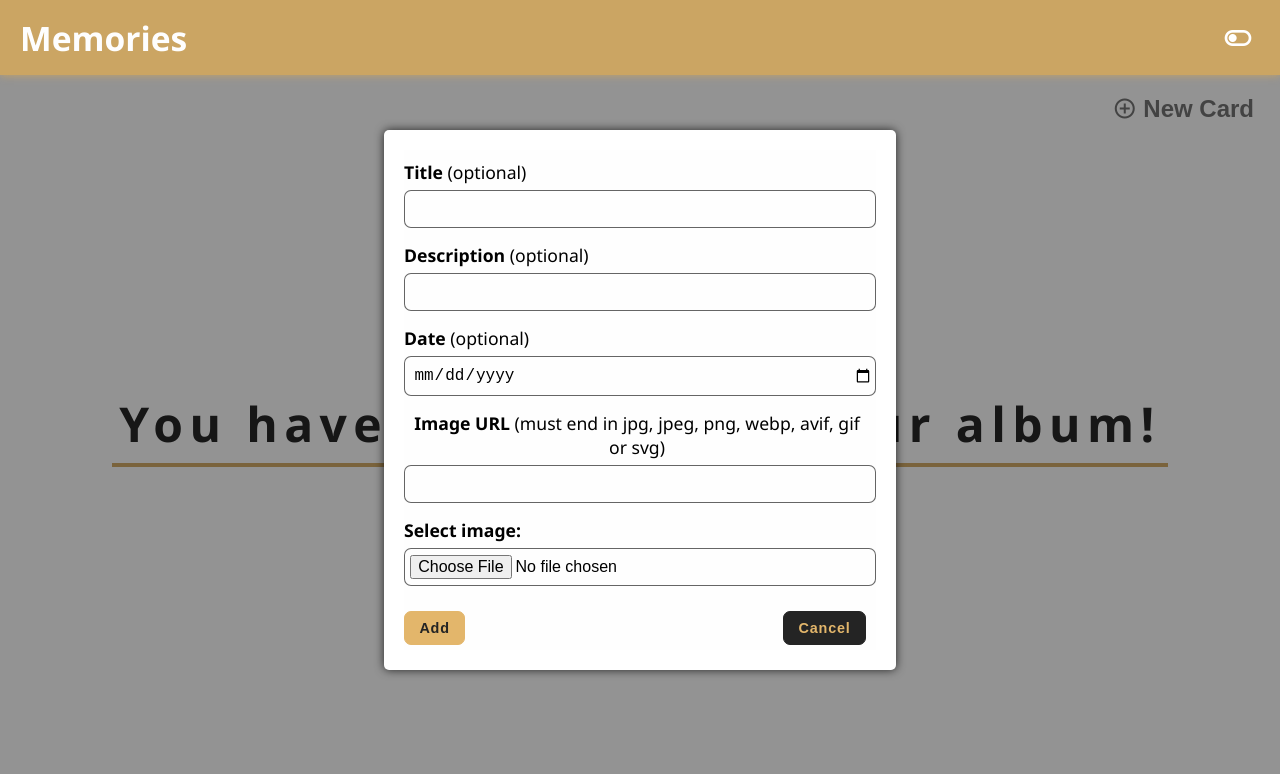
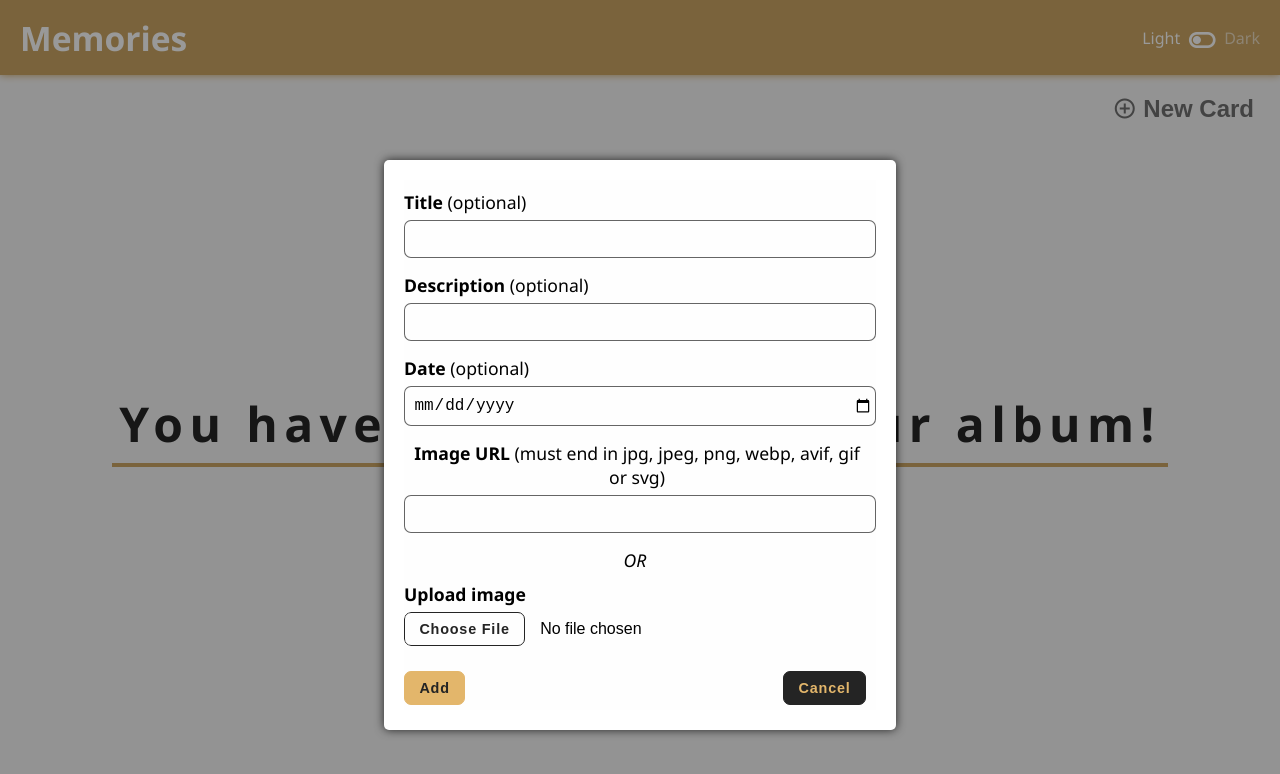
Before and after one commit to vanykardjikian/memories, a React (Vite) app: page / in a window 1280 px wide. Both pictures are taken after a click on the button "New Card". Shown: the top 774 px of the page. Built offline with nearby package versions, Linux system fonts and the light colour scheme.

Commit message:
Add a favorite button & styling changes

```diff
--- a/src/App.jsx
+++ b/src/App.jsx
@@ -16,10 +16,8 @@ function App() {
 	const [editableFormData, seteditableFormData] = React.useState({})
 
 	function toggleNewForm(e, cardId) {
-		console.log("id: " + cardId)
 		setisFormVisible(isFormVisible => !isFormVisible);
 		const tempFormData = cards.filter(card => card.cardId === cardId)[0]
-		console.log(tempFormData)
 		seteditableFormData({...tempFormData})
 
 	}
@@ -30,20 +28,27 @@ function App() {
 
 
 	function isImage(url) {
-		return /\.(jpg|jpeg|png|webp|avif|gif|svg)$/.test(url);
+		return /\.(jpg|jpeg|png|webp|avif|gif|svg)$/i.test(url);
 	}
 
 
 	function handleSubmit(e, formData) {
 		e.preventDefault()
 
-		console.log(formData)
+		if(!formData.imgFileName && !formData.img) {
+			alert("Please add an image")
+			return
+		}
+
+		if(formData.imgFileName && !isImage(formData.imgFileName)) {
+			alert("Invalid file type")
+			return
+		}
+
 		if(formData.img && !isImage(formData.img)) {
 			alert("Invalid URL")
 			return
 		}
-
-
 
 		if (!formData.cardId) {
 			setCards(prevCards => [...prevCards, { ...formData, cardId: nanoid() }])
@@ -68,6 +73,19 @@ function App() {
 		})
 	}
 
+
+	function toggleFavorite(e, targetId) {
+		setCards(prevCards => {
+			const temp = prevCards.map(card => {
+				return card.cardId === targetId ?
+				{...card, isFavorite: !card.isFavorite} :
+				card
+			})
+			return temp
+		})
+	}
+
+
 	const cardComponents = cards.map(card => {
 		return (
 			<Card
@@ -78,6 +96,8 @@ function App() {
 				imgFile={card.imgFile}
 				date={card.date}
 				cardId = {card.cardId}
+				isFavorite={card.isFavorite}
+				toggleFavorite={toggleFavorite}
 				toggleNewForm={toggleNewForm}
 				deleteCard={deleteCard}
 			/>
@@ -85,11 +105,11 @@ function App() {
 	})
 
 
-
 	return (
 		<>
 			<Navbar darkMode={darkMode} toggleDarkMode={toggleDarkMode} />
-			<main className={!darkMode ? "" : "dark"}>
+
+
 			<div className={!darkMode ? "" : "dark"}>
 
 				{isFormVisible && <Form
@@ -99,6 +119,9 @@ function App() {
 				/>}
 
 			</div>
+
+			<main className={!darkMode ? "" : "dark"}>
+
 			<button
 				className='new-btn'
 				onClick={toggleNewForm}>
--- a/src/Card.jsx
+++ b/src/Card.jsx
@@ -5,13 +5,25 @@ function Card(props) {
         <div className="card">
             <img className="card-img" src={props.img ? props.img : props.imgFile}></img>
             <div className='btn-container'>
+
+                <button className="fav-btn"
+                onClick={(e) => props.toggleFavorite(e, props.cardId)}>
+                    {
+                        props.isFavorite ?
+                        <i className='bx bxs-heart' title="Remove from favorites" ></i> :
+                        <i className='bx bx-heart'  title="Add to favorites" ></i>
+                    }
+
+                </button>
+
+                <button className="edit-btn" title="Edit card"
+                    onClick={(e) => props.toggleNewForm(e, props.cardId)}>
+                        <i className='bx bxs-edit'></i>
+                </button>
+
                 <button className="delete-btn" title="Delete card"
                     onClick={(e) => props.deleteCard(e, props.cardId)}>
                     <i className='bx bxs-trash' ></i>
-                </button>
-                <button className="edit-btn" title="Edit card"
-                    onClick={(e) => props.toggleNewForm(e, props.cardId)}>
-                        <i className='bx bxs-edit'></i>
                 </button>
             </div>
 
@@ -29,6 +41,8 @@ Card.propTypes = {
     description: PropTypes.string,
     date: PropTypes.string,
     cardId: PropTypes.string,
+    isFavorite: PropTypes.bool,
+    toggleFavorite: PropTypes.func,
     toggleNewForm: PropTypes.func,
     deleteCard: PropTypes.func
 }
--- a/src/Form.jsx
+++ b/src/Form.jsx
@@ -15,7 +15,9 @@ function Form(props) {
         date: "",
         img: "",
         imgFile: "",
+        imgFileName: "",
         cardId: "",
+        isFavorite: false
     }
     )
 
@@ -23,8 +25,12 @@ function Form(props) {
 
     function handleChange(e) {
         const {name, value, files} = e.target
+        let imgFileName = ""
+        if (files) {
+            imgFileName = files[0].name
+        }
         setFormData(prevData => {
-            return ({...prevData, [name]: name === "imgFile" ? URL.createObjectURL(files[0]): value})
+            return ({...prevData, imgFileName: imgFileName, [name]: name === "imgFile" ? URL.createObjectURL(files[0]): value})
         })
 
     }
@@ -54,6 +60,9 @@ function Form(props) {
                     onChange={handleChange}
                     value={formData.date}>
                     </input>
+
+
+
                     <label htmlFor='img-url'>Image URL <span>(must end in jpg, jpeg, png, webp, avif, gif or svg)</span></label>
                     <input type="url" name="img" id="img-url"
                     onChange={handleChange}
@@ -61,11 +70,28 @@ function Form(props) {
                     </input>
 
 
-                    <label htmlFor="img-file">Select image:</label>
+                    {
+
+                    !formData.img &&
+                    <>
+                    <div
+
+                    style={{
+                        display: "flex", justifyContent: "center",
+                        width: "100%", fontSize: "1.1rem", marginTop: "10px"
+                    }}>
+
+                    <i>OR</i>
+                    </div>
+
+                    <label htmlFor="img-file">Upload image</label>
                     <input type="file" id="img-file" name="imgFile" accept="image/*"
-                    onChange={handleChange}>
+                        onChange={handleChange}>
                     </input>
 
+                    </>
+
+                    }
 
                     <div className='form-btns'>
                         <button className='add' title="Add photo">
--- a/src/Navbar.jsx
+++ b/src/Navbar.jsx
@@ -7,14 +7,16 @@ function Navbar(props) {
     >
         <h1 className="nav-title">Memories</h1>
         <div
-            className="toggler"
+            className="toggler-container"
         >
+        <span className='toggler-text light'>Light</span>
         <button onClick={props.toggleDarkMode} className="toggler" title="Toggle dark mode">
            { !props.darkMode ?
            <i className='bx bx-toggle-left toggle-btn' ></i> :
            <i className='bx bxs-toggle-right toggle-btn'></i>
            }
         </button>
+        <span className='toggler-text'>Dark</span>
         </div>
     </nav>)
 }
--- a/src/index.css
+++ b/src/index.css
@@ -25,7 +25,7 @@ nav {
 	box-shadow: 0 0 8px #cba563;
 	position: fixed;
 	top: 0;
-	z-index: 999;
+	z-index: 1;
 }
 
 .nav-title {
@@ -34,13 +34,41 @@ nav {
 	color: #fefefe;
 }
 
+.toggler-container {
+	display: flex;
+	flex-direction: row;
+	align-items: center;
+}
+
 .toggler {
 	color: white;
 	font-size: 2rem;
-	display: flex;
 	border: none;
 	background-color: transparent;
 	cursor: pointer;
+}
+
+.toggler > .bx {
+	vertical-align: middle;
+}
+
+.toggler-text {
+	font-size: 1rem;
+	color: rgba(255, 255, 255, 0.6);
+	cursor: default;
+	transition: ease 0.2s;
+}
+
+.dark .toggler-text {
+	color: rgba(255, 255, 255);
+}
+
+.light.toggler-text {
+	color: rgb(255, 255, 255);
+}
+
+.dark .light.toggler-text {
+	color: rgba(255, 255, 255, 0.6);
 }
 
 main {
@@ -108,6 +136,8 @@ main.dark {
 }
 
 
+
+/* Card */
 .cards-container {
 	display: flex;
 	flex-wrap: wrap;
@@ -161,12 +191,12 @@ main.dark {
 
 .card-title {
 	margin: 0;
-	margin-bottom: 10px;
+	margin-bottom: 5px;
 	font-size: 1.8rem;
 }
 
 .card-description {
-	margin: 0 0;
+	margin: 5px 0;
 	font-size: 1rem;
 }
 
@@ -198,7 +228,7 @@ main.dark {
 	min-height: 30px;
 }
 
-.card .edit-btn,  .card .delete-btn{
+.card .edit-btn,  .card .delete-btn, .card .fav-btn {
     display: none;
 	border: none;
 	background-color: transparent;
@@ -206,6 +236,15 @@ main.dark {
 	cursor: pointer;
 	transition: ease-in-out 0.2s;
 }
+
+.card .fav-btn {
+	color: rgba(255, 24, 101, 0.8);
+}
+
+.card .fav-btn:hover {
+	color: rgb(255, 24, 101);
+}
+
 
 .card .delete-btn{
     color: rgb(222, 85, 85);
@@ -232,15 +271,16 @@ main.dark {
     color: #ffffff
 }
 
-.card:hover .edit-btn, .card:hover .delete-btn {
+.card:hover .edit-btn, .card:hover .delete-btn, .card:hover .fav-btn {
     display: block;
 }
 
 
 
+/* Form */
 .form-popup {
 	position: fixed;
-	z-index: 1;
+	z-index: 999;
 	left: 0;
 	top: 0;
 	width: 100%;
@@ -251,14 +291,16 @@ main.dark {
 
 .form-popup-inner {
 	background-color: white;
-	position: absolute;
-	left: 50%;
-	top: 50%;
-	transform: translate(-50%, -50%);
+
+	position: relative;
+    margin: 0 auto;
+    top: 20%;
+	width: 40%;
+
 	padding: 20px;
 	border-radius: 5px;
 	box-shadow: 0px 0px 10px 0px rgba(0, 0, 0, 0.75);
-	width: 40%;
+
 }
 
 .dark .form-popup-inner {
@@ -314,6 +356,49 @@ main.dark {
 .my-form > label > span {
 	font-weight: 200;
 }
+
+#img-file {
+	border: none;
+	background-color: transparent;
+	color: black;
+	padding: 0;
+	text-indent: 0;
+	cursor: pointer;
+}
+
+#img-file:focus {
+	box-shadow: none;
+}
+
+.dark #img-file {
+	color: white;
+}
+
+.my-form > input::file-selector-button {
+	background-color: transparent;
+	color: #242424;
+	border: 1px solid #242424;
+	font-weight: bolder;
+	font-size: 0.9rem;
+	padding: 0.5rem 0.9rem;
+	letter-spacing: .05rem;
+	border-radius: 7px;
+	cursor: pointer;
+	transition: ease 0.2s;
+	margin-right: 15px;
+}
+
+.dark .my-form > input::file-selector-button {
+	background-color: #c1c1c1;
+	border: 1px solid #c1c1c1;
+}
+
+
+.my-form > input::file-selector-button:hover {
+	background-color: #e3b66b;
+	border: 1px solid #e3b66b;
+}
+
 
 .form-btns {
 	width: 100%;
@@ -375,6 +460,9 @@ main.dark {
 	border: 1px solid #e3b66b;
 }
 
+
+
+ /* Responsive */
 @media (max-width:900px) {
 	.form-popup-inner {
 		width: 90%;
```
